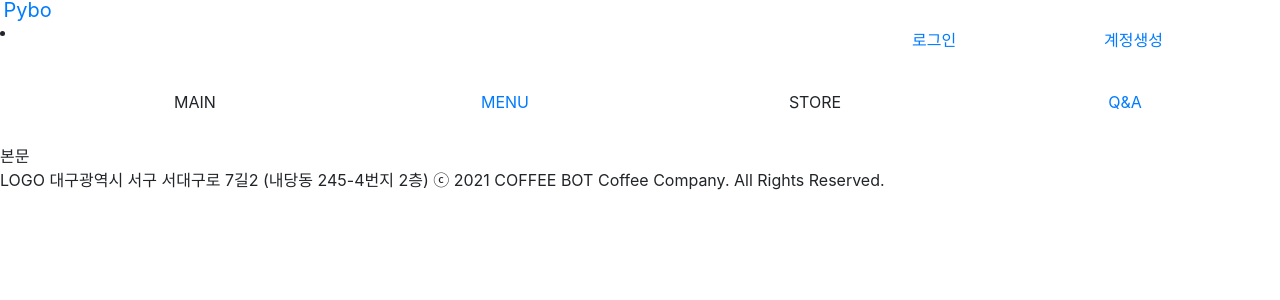
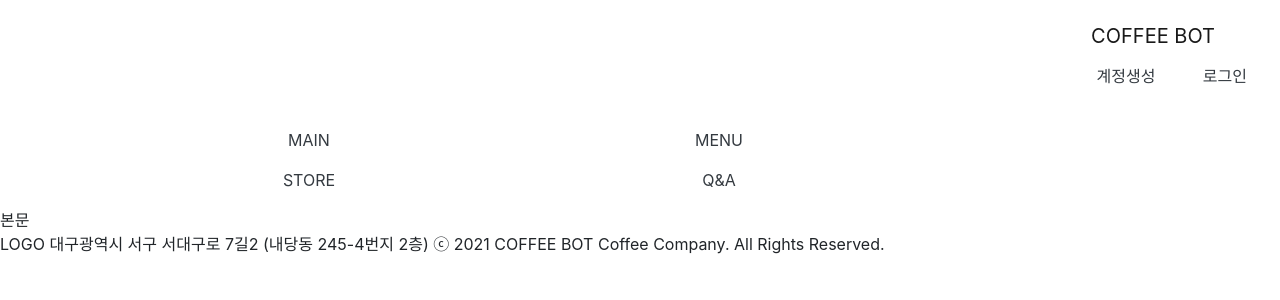
Before and after one commit to ss820938ss/pro_chatbot, a Flask app: page / in a window 1280 px wide. Shown: the top 300 px of the page. Run offline with Flask 2, Linux system fonts and the light colour scheme; some libraries are stand-ins or nearby versions.

Commit message:
메뉴 정렬

```diff
--- a/pybo/static/style.css
+++ b/pybo/static/style.css
@@ -1,32 +1,32 @@
-#logo {
-    margin: auto;
-	width: 1273px;
-	position: relative;
-	line-height: 10px;
-	list-style: none;
-}
-
-#status li a {
-    float: right;
-    width: 15%;
+#menu1 ul li {
+    width: 1000px;
     height: 100%;
+    line_height: 100px;
+    text-align: center;
     background: #fff;
     list-style: none;
 }
 
-#menu ul li {
+#menu2 ul li {
+    width: 410px;
     float: left;
-    width: 25%;
-    height: 100%;
-    line_height: 30px;
-    text-align: center;
-    background: #fff;
-    list-style: none;
-    padding: 30px;
-}
-
-section ul li {
     text-align: center;
     background: #fff;
     list-style: none;
 }
+
+#space1 {
+    margin-right: 200px;
+}
+
+#space2 {
+    margin-right: 1000px;
+}
+
+section ul li {
+    float: left;
+    margin-right: 300px;
+    text-align: center;
+    background: #fff;
+    list-style: none;
+}
--- a/pybo/templates/base.html
+++ b/pybo/templates/base.html
@@ -11,29 +11,31 @@
     <title>Hello, pybo!</title>
 </head>
 <body>
-    <header>
-        <div id = "logo">
-            <a class="navbar-brand" href="{{ url_for('main.index') }}">Pybo</a>
-            <ul class="navbar-nav">
+    <nav class="navbar navbar-inverse navbar-fixed-top ml-5">
+        <div id="menu1">
+            <div class="row">
+                <nav class="navbar navbar-light bg-#fff">
+                    <div id="space1"></div>
+                    <a class="navbar-brand mr-5" href="{{ url_for('main.index') }}">COFFEE BOT</a>
+                    <div id="space2"></div>
+                    <a class="nav-link text-dark" href="#">계정생성</a>
+                    <a class="nav-link text-dark" href="#">로그인</a>
+                </nav>
+            </div>
         </div>
-        <div id = "status">
-                <li class="nav-item ">
-                    <a class="nav-link" href="#">계정생성</a> <a class="nav-link" href="#">로그인</a>
-                </li>
-            </ul>
-        </div>
-    </header>
+    </nav>
 
-    <nav>
-        <div id = "menu">
+    <nav class="navbar navbar-inverse navbar-fixed-top ml-5">
+        <div id="menu2">
             <ul>
-                <li>MAIN</li>
-                <li><a href="http://127.0.0.1:5000/menu/list/">MENU</a></li>
-                <li>STORE</li>
-                <li><a href="http://127.0.0.1:5000/question/list/">Q&A</a></li>
+                <li><a class="nav-link text-dark" href="/">MAIN</a></li>
+                <li><a class="nav-link text-dark" href="http://127.0.0.1:5000/menu/list/">MENU</a></li>
+                <li><a class="nav-link text-dark" href="#">STORE</a></li>
+                <li><a class="nav-link text-dark" href="http://127.0.0.1:5000/question/list/">Q&A</a></li>
             </ul>
         </div>
     </nav>
+
 
 <!-- 기본 템플릿 안에 삽입될 내용 Start -->
 {% block content %}
```
